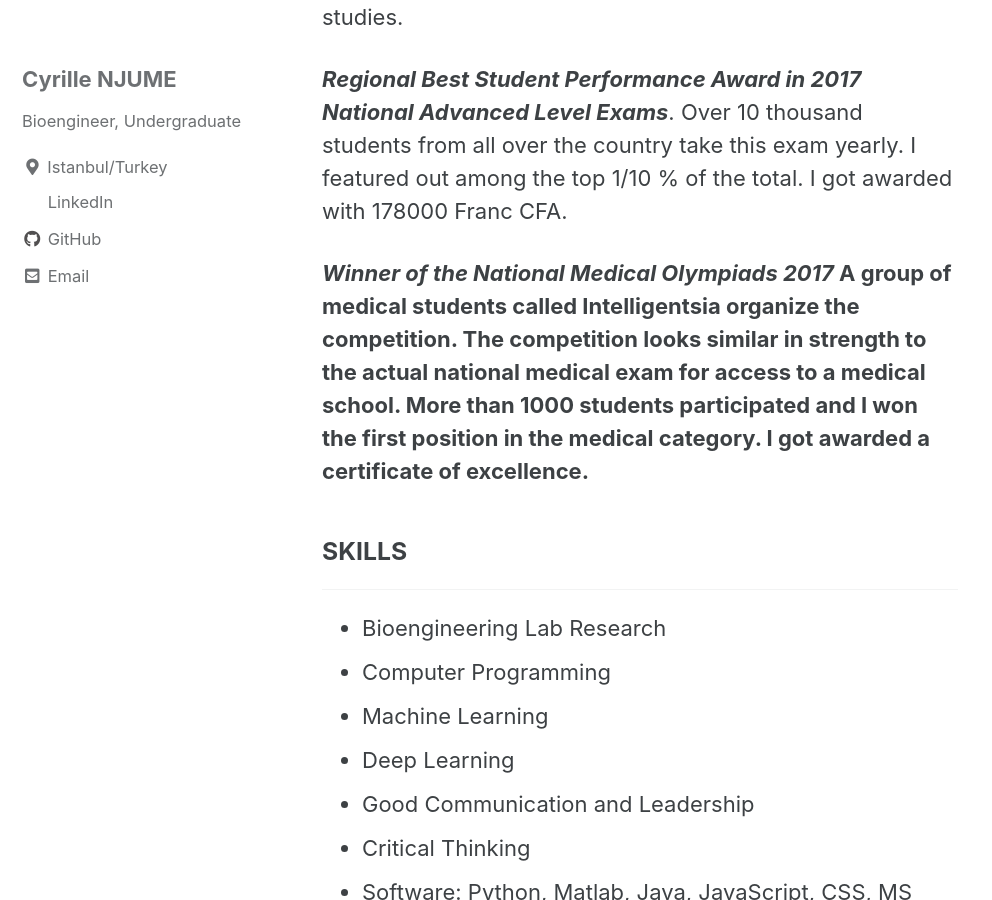
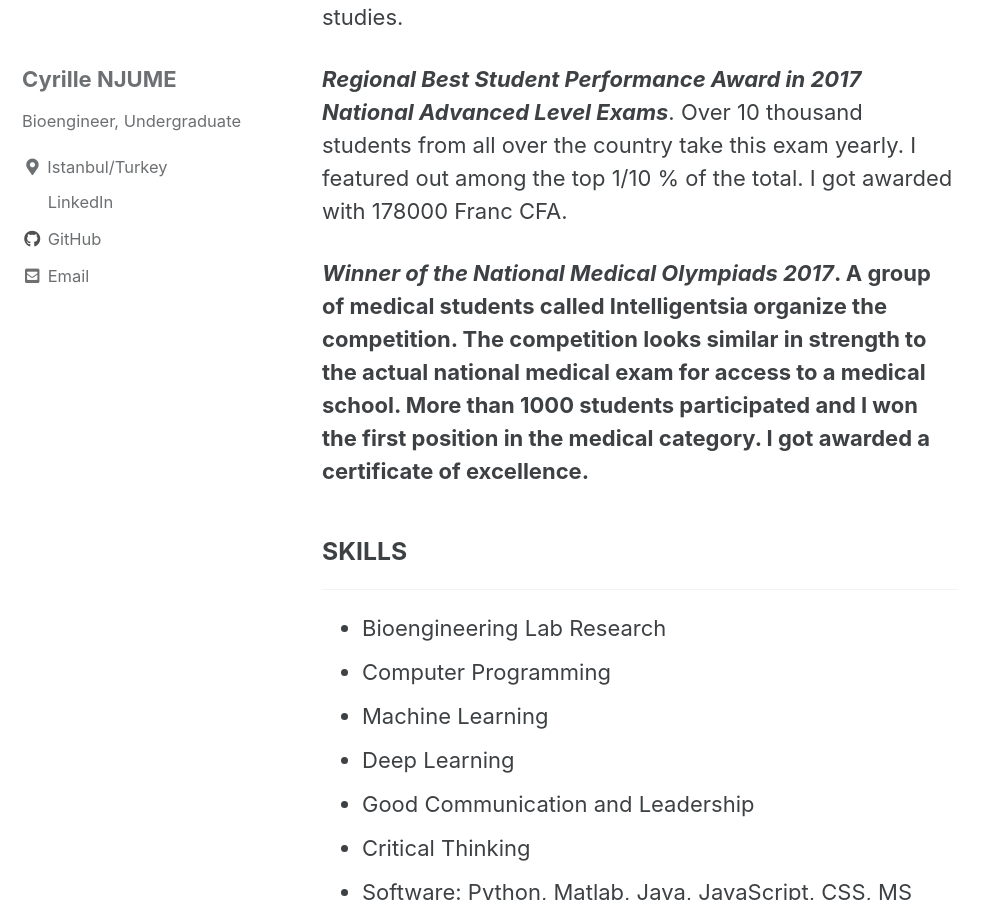
Before and after one commit to CyrilleMesue/cyrillemesue.github.io, a Jekyll site: the page built from _pages/resume.md, in a window 1280 px wide and 900 px high, scrolled down 2124 px. Shown: the whole window, without its empty margins (0-992 px from the left). Built offline with Jekyll 4.4.1, drawn with Linux system fonts in a browser that asks for light colours; cached includes are drawn as plain includes; comment, search, counter and statistics services are not loaded.

```diff
--- a/_pages/resume.md
+++ b/_pages/resume.md
@@ -47,7 +47,7 @@ GRADES: Biology A, Physics A, Chemistry A, Mathematics A, Further Mathematics A
 
 <b>_Regional Best Student Performance Award in 2017 National Advanced Level Exams_</b>. Over 10 thousand students from all over the country take this exam yearly. I featured out among the top 1/10 % of the total. I got awarded with 178000 Franc CFA.
 
-<b>_Winner of the National Medical Olympiads 2017_<b> A group of medical students called Intelligentsia organize the competition. The competition looks similar in strength to the actual national medical exam for access to a medical school. More than 1000 students participated and I won the first position in the medical category. I got awarded a certificate of excellence.
+<b>_Winner of the National Medical Olympiads 2017_<b>. A group of medical students called Intelligentsia organize the competition. The competition looks similar in strength to the actual national medical exam for access to a medical school. More than 1000 students participated and I won the first position in the medical category. I got awarded a certificate of excellence.
 
 ### SKILLS
 --------------------------------------------------------------------------------------------------------------------------------------------------------------------
@@ -59,7 +59,7 @@ GRADES: Biology A, Physics A, Chemistry A, Mathematics A, Further Mathematics A
 * Critical Thinking
 * Software: Python, Matlab, Java, JavaScript, CSS, MS Excel, MS Word, MS Powerpoint, Tensorflow
 
-## Languages
+### Languages
 ---------------------------------------------------------------------------------------------------------------------------------------------------------------------
 * <b>English</b>  - Full Professional Proficiency
 * <b>French</b> - Professional Working Proficiency
```
